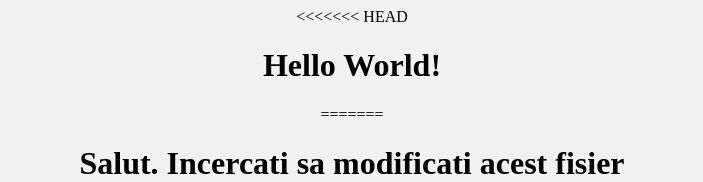
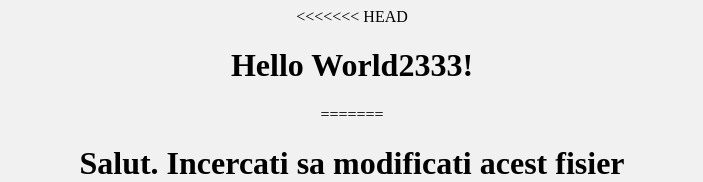
Before and after one commit to andreitestinformalschool/Testing-Repository, a plain HTML site: page index.html in a window 1280 px wide. Shown: the top 182 px of the page, without its empty margins (288-991 px from the left). Drawn offline with Linux system fonts and the light colour scheme.

Commit message:
Update index.html

```diff
--- a/index.html
+++ b/index.html
@@ -5,7 +5,7 @@
 <body>
 	<div class="container">
 <<<<<<< HEAD
-		<h1>Hello World!</h1>
+		<h1>Hello World2333!</h1>
 =======
 		<h1>Salut. Incercati sa modificati acest fisier</h1>
 >>>>>>> refs/remotes/origin/master
```
